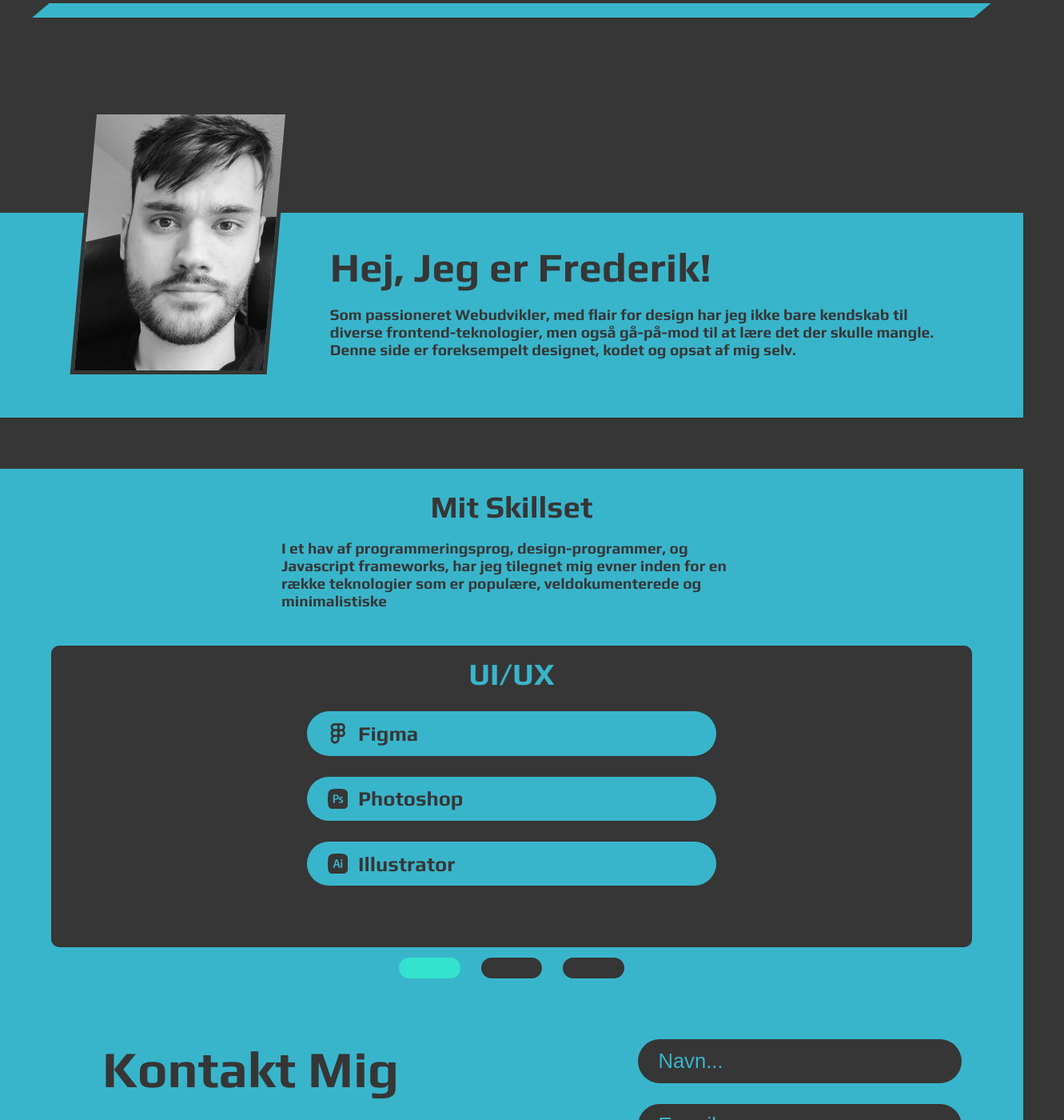
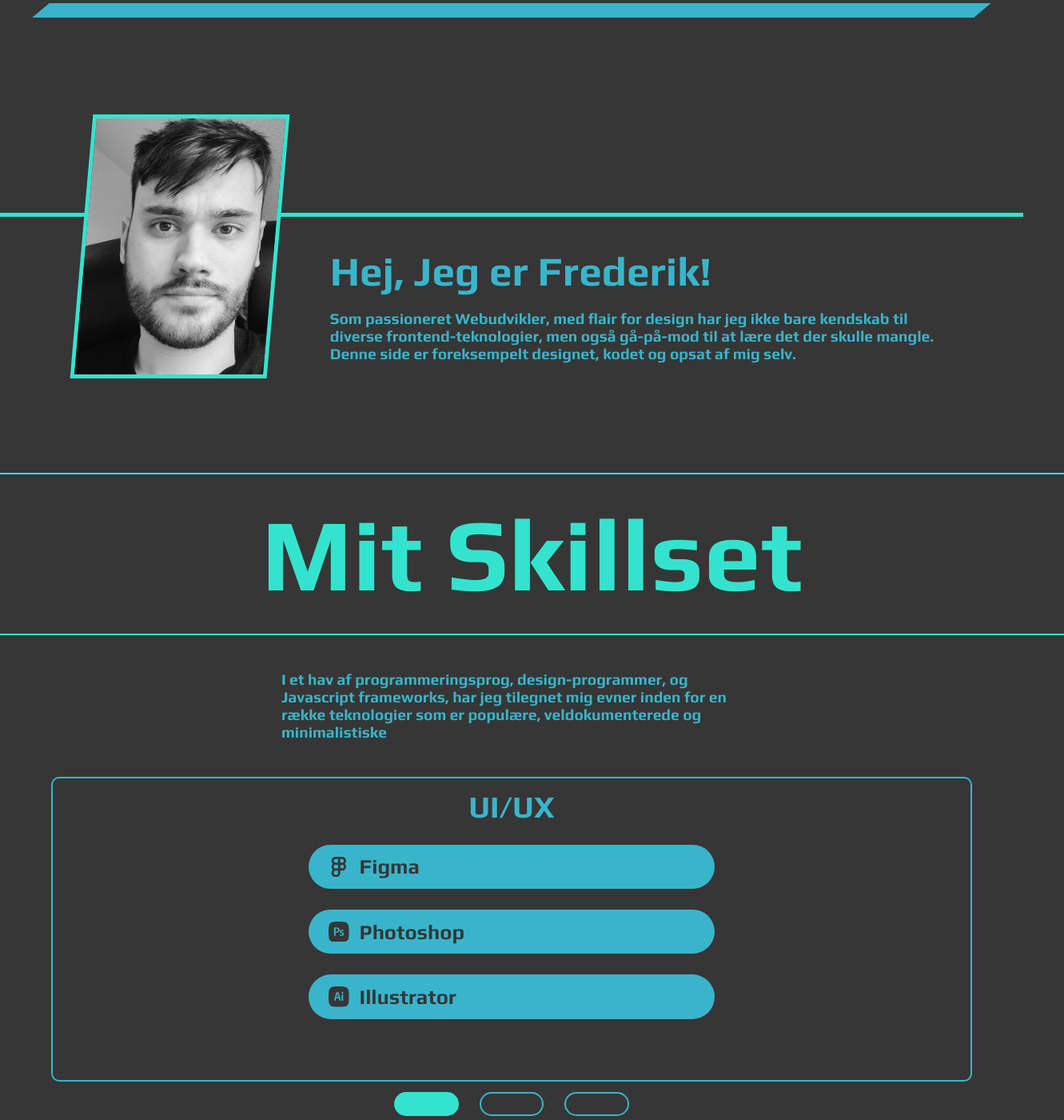
Before and after one commit to fredeskrubba/Portfolio, a React (Create React App) app: page / in a window 1280 px wide. Shown: the part 440-1840 px from the top of the page at 80% size, 1331 px wide, since content can reach past the window. Built offline with nearby package versions, Linux system fonts and the light colour scheme.

Commit message:
skillset rework

```diff
--- a/src/components/home/Skillset.js
+++ b/src/components/home/Skillset.js
@@ -80,8 +80,9 @@ const Skillset = () => {
   }
 
   return (
-    <section className='skillset-section'>
-          <h2>Mit Skillset</h2>
+    <section>
+          <h2 className='section-header'>Mit Skillset</h2>
+          <div className='skillset-section'>
             <p className='sub-text'>I et hav af programmeringsprog, design-programmer, og Javascript frameworks, har jeg tilegnet mig evner inden for en række teknologier som er populære, veldokumenterede og minimalistiske</p>
             <article className='carousel'>
               <section className='inner' style={{transform: `translateX(-${activeIndex * 100}%)`}}>
@@ -104,6 +105,7 @@ const Skillset = () => {
               <div className={` tab ${activeIndex === 1 ? "activeTab" : ""}`} onClick={()=>{updateIndex(1)}}/>
               <div className={` tab ${activeIndex === 2 ? "activeTab" : ""}`} onClick={()=>{updateIndex(2)}}/>
             </article>
+          </div>
     </section>
   )
 }
--- a/src/styles/homepage/intro.css
+++ b/src/styles/homepage/intro.css
@@ -1,17 +1,18 @@
 .intro{
     display: flex;
-    background-color: #39B5CB;
+    background-color: #363636;
     margin: 15vw 0 5vw 0;
     padding: 0 8vw;
     gap: 5vw;
     height: 20vw;
+    border-top: #34E3CE solid 5px;
 }
 
 .intro img{
     height: 25vw;
     width: 50vw;
     object-fit: cover;
-    border: 5px solid #363636;
+    border: 5px solid #34E3CE;
     object-position: 0 -2vw;
     position: relative;
     bottom: 10vw;
@@ -21,7 +22,7 @@
 .intro-info{
     display: flex;
     flex-direction: column;
-    color: #363636;
+    color: #39B5CB;
     font-weight: 700;
     padding-top: 3vw;
 }
@@ -40,7 +41,7 @@
         height: 65vw;
         margin-top: 35vw;
         align-items: center;
-        margin-bottom: 20vw;
+        margin-bottom: 5vw;
     }
 
     .intro img{
--- a/src/styles/homepage/skills.css
+++ b/src/styles/homepage/skills.css
@@ -1,10 +1,10 @@
 .skillset-section{
-    background-color: #39b5cb;
+    background-color: #363636;
     display: flex;
     flex-direction: column;
     align-items: center;
     justify-content: center;
-    color: #363636;
+    color: #39b5cb;
     padding: 2vw 5vw;
 }
 
@@ -16,6 +16,7 @@
     box-sizing: border-box;
     width: 100%;
     color: #39b5cb;
+    border: 2px solid #39b5cb;
     text-align: center;
     border-radius: 10px;
 }
@@ -43,7 +44,17 @@ h2{
     width: 50%;
 }
 
-
+.section-header{
+    color: #34E3CE;
+    border: 2px solid #34E3CE;
+    border-left: none;
+    border-right: none;
+    width: 100%;
+    margin: 0;
+    text-align: center;
+    padding: 2vw;
+    font-size: 10vw;
+}
 .ui{
 
 }
@@ -98,6 +109,7 @@ svg{
 
 .tab{
     background-color: #363636;
+    border: 2px solid #39b5cb;
     padding: 1vw 3vw;
     border-radius: 50px;
 }
@@ -107,6 +119,7 @@ svg{
 }
 .activeTab{
     background-color: #34E3CE;
+    border-color: #34E3CE;
 }
 
 @media screen and (max-width: 992px){
```
Lines whose indentation alone changed are shown as unchanged.
